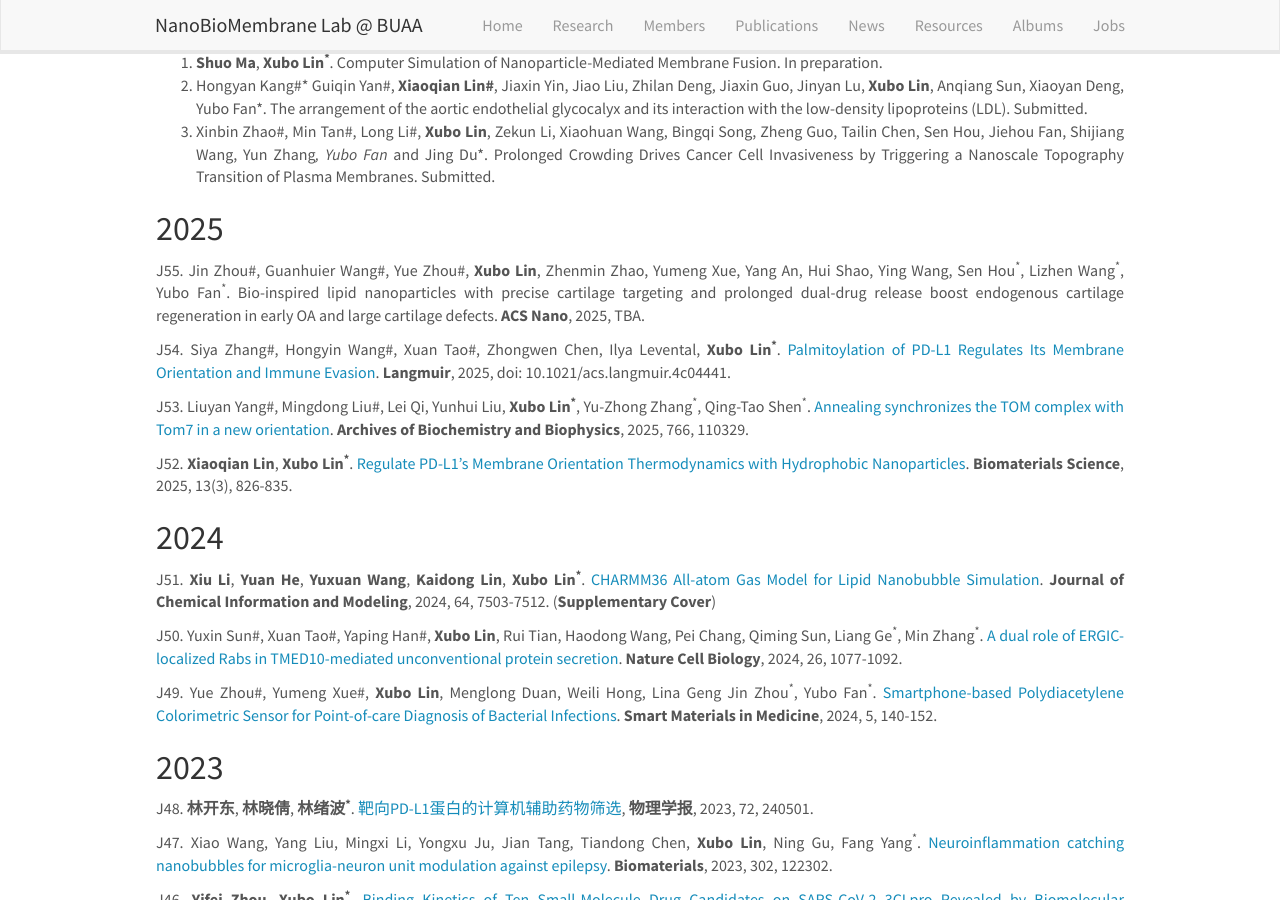
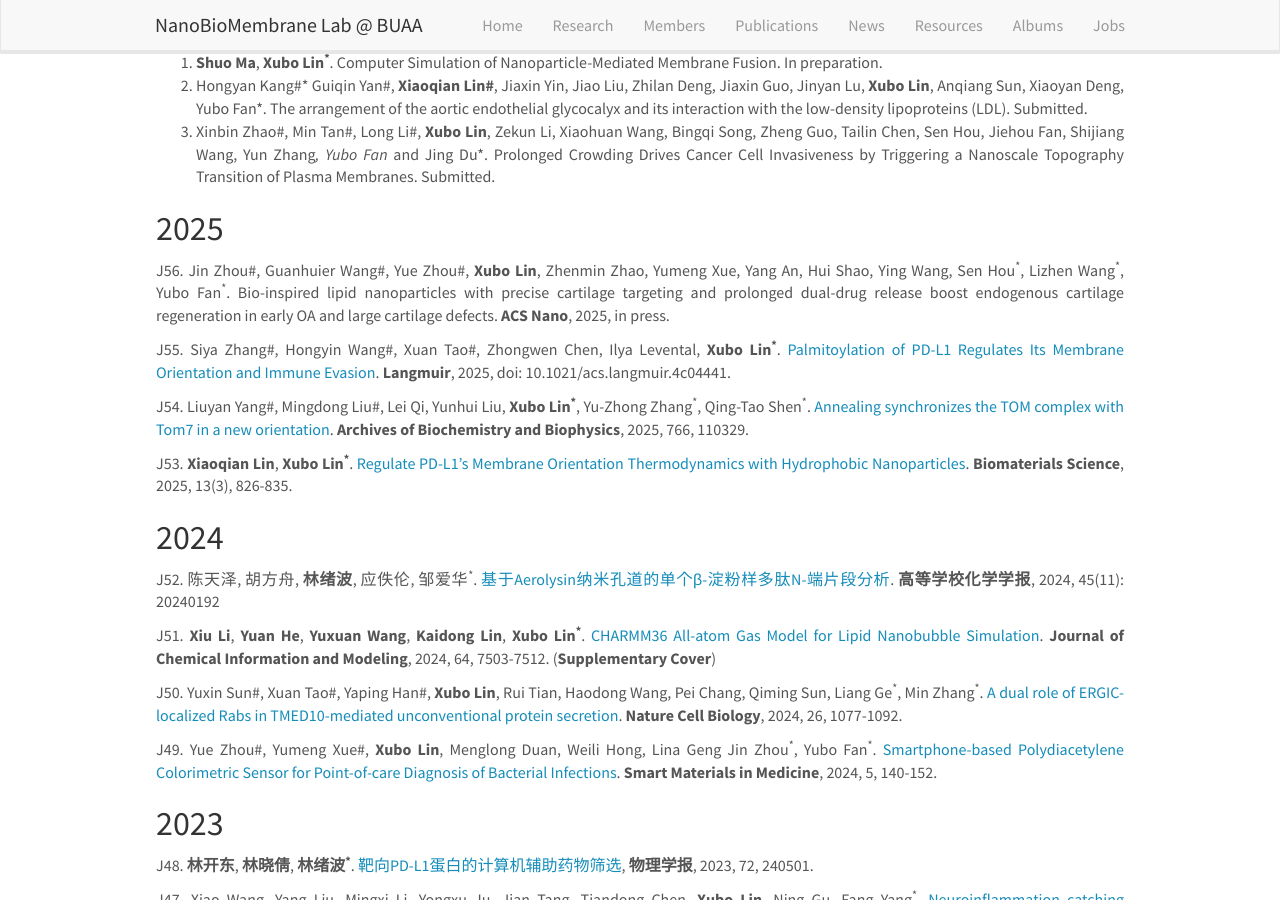
Before and after one commit to linxubo/linxubo.github.io, a Jekyll site: the page built from _pages/publications.md, in a window 1280 px wide and 900 px high, scrolled down 533 px. Built offline with Jekyll 4.4.1, drawn with Linux system fonts in a browser that asks for light colours; nearby versions of some CDN libraries; a script that is not in the unit is left out.

Commit message:
Update publications.md

```diff
--- a/_pages/publications.md
+++ b/_pages/publications.md
@@ -25,15 +25,17 @@ B1.	柳东芳, 熊菲, **林绪波**, 柏婷婷, 顾宁. 第6章 磁性纳米材
 3. Xinbin Zhao#, Min Tan#, Long Li#, **Xubo Lin**, Zekun Li, Xiaohuan Wang, Bingqi Song, Zheng Guo, Tailin Chen, Sen Hou, Jiehou Fan, Shijiang Wang, Yun Zhang*, Yubo Fan* and Jing Du*. Prolonged Crowding Drives Cancer Cell Invasiveness by Triggering a Nanoscale Topography Transition of Plasma Membranes. Submitted.
 
 ## 2025
-J55. Jin Zhou#, Guanhuier Wang#, Yue Zhou#, **Xubo Lin**, Zhenmin Zhao, Yumeng Xue, Yang An, Hui Shao, Ying Wang, Sen Hou<sup>*</sup>, Lizhen Wang<sup>*</sup>, Yubo Fan<sup>*</sup>. Bio-inspired lipid nanoparticles with precise cartilage targeting and prolonged dual-drug release boost endogenous cartilage regeneration in early OA and large cartilage defects. **ACS Nano**, 2025, TBA.
+J56. Jin Zhou#, Guanhuier Wang#, Yue Zhou#, **Xubo Lin**, Zhenmin Zhao, Yumeng Xue, Yang An, Hui Shao, Ying Wang, Sen Hou<sup>*</sup>, Lizhen Wang<sup>*</sup>, Yubo Fan<sup>*</sup>. Bio-inspired lipid nanoparticles with precise cartilage targeting and prolonged dual-drug release boost endogenous cartilage regeneration in early OA and large cartilage defects. **ACS Nano**, 2025, in press.
 
-J54. Siya Zhang#, Hongyin Wang#, Xuan Tao#, Zhongwen Chen, Ilya Levental, **Xubo Lin<sup>*</sup>**. [Palmitoylation of PD-L1 Regulates Its Membrane Orientation and Immune Evasion](https://pubs.acs.org/doi/10.1021/acs.langmuir.4c04441). **Langmuir**, 2025, doi: 10.1021/acs.langmuir.4c04441.
+J55. Siya Zhang#, Hongyin Wang#, Xuan Tao#, Zhongwen Chen, Ilya Levental, **Xubo Lin<sup>*</sup>**. [Palmitoylation of PD-L1 Regulates Its Membrane Orientation and Immune Evasion](https://pubs.acs.org/doi/10.1021/acs.langmuir.4c04441). **Langmuir**, 2025, doi: 10.1021/acs.langmuir.4c04441.
 
-J53. Liuyan Yang#, Mingdong Liu#, Lei Qi, Yunhui Liu, **Xubo Lin<sup>*</sup>**, Yu-Zhong Zhang<sup>*</sup>, Qing-Tao Shen<sup>*</sup>. [Annealing synchronizes the TOM complex with Tom7 in a new orientation](https://www.sciencedirect.com/science/article/pii/S0003986125000426). **Archives of Biochemistry and Biophysics**, 2025, 766, 110329.
+J54. Liuyan Yang#, Mingdong Liu#, Lei Qi, Yunhui Liu, **Xubo Lin<sup>*</sup>**, Yu-Zhong Zhang<sup>*</sup>, Qing-Tao Shen<sup>*</sup>. [Annealing synchronizes the TOM complex with Tom7 in a new orientation](https://www.sciencedirect.com/science/article/pii/S0003986125000426). **Archives of Biochemistry and Biophysics**, 2025, 766, 110329.
 
-J52. **Xiaoqian Lin**, **Xubo Lin<sup>*</sup>**. [Regulate PD-L1’s Membrane Orientation Thermodynamics with Hydrophobic Nanoparticles](https://doi.org/10.1039/D4BM01469C). **Biomaterials Science**, 2025, 13(3), 826-835.
+J53. **Xiaoqian Lin**, **Xubo Lin<sup>*</sup>**. [Regulate PD-L1’s Membrane Orientation Thermodynamics with Hydrophobic Nanoparticles](https://doi.org/10.1039/D4BM01469C). **Biomaterials Science**, 2025, 13(3), 826-835.
 
 ## 2024
+J52. 陈天泽, 胡方舟, **林绪波**, 应佚伦, 邹爱华<sup>*</sup>. [基于Aerolysin纳米孔道的单个β-淀粉样多肽N-端片段分析](http://www.cjcu.jlu.edu.cn/CN/10.7503/cjcu20240192). **高等学校化学学报**, 2024, 45(11): 20240192
+
 J51. **Xiu Li**, **Yuan He**, **Yuxuan Wang**, **Kaidong Lin**, **Xubo Lin<sup>*</sup>**. [CHARMM36 All-atom Gas Model for Lipid Nanobubble Simulation](https://doi.org/10.1021/acs.jcim.4c01027). **Journal of Chemical Information and Modeling**, 2024, 64, 7503-7512. (**Supplementary Cover**)
 
 J50. Yuxin Sun#, Xuan Tao#, Yaping Han#, **Xubo Lin**, Rui Tian, Haodong Wang, Pei Chang, Qiming Sun, Liang Ge<sup>*</sup>, Min Zhang<sup>*</sup>. [A dual role of ERGIC-localized Rabs in TMED10-mediated unconventional protein secretion](https://www.nature.com/articles/s41556-024-01445-4). **Nature Cell Biology**, 2024, 26, 1077-1092.
```
